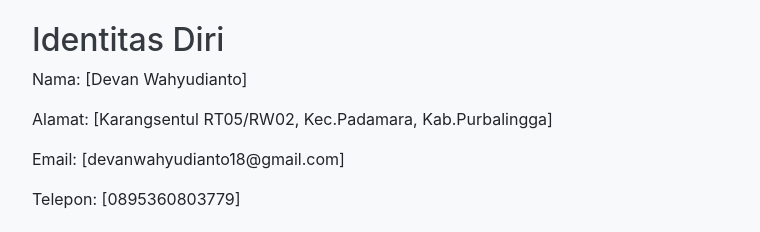
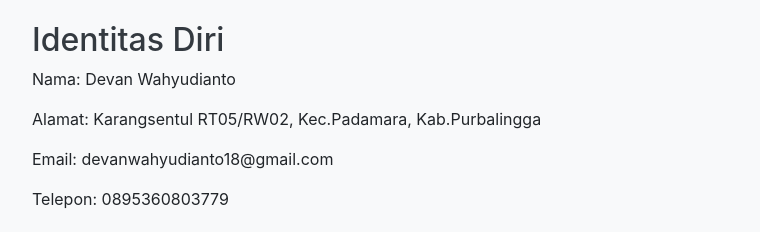
Before and after one commit to devan011/biodata, a plain HTML site: page index.html in a window 1280 px wide. Shown: the part 273-505 px from the top of the page, without its empty margins (53-813 px from the left). Drawn offline with nearby package versions, Linux system fonts and the light colour scheme.

Commit message:
Update index.html dari web
update dari web

```diff
--- a/index.html
+++ b/index.html
@@ -20,10 +20,10 @@
 
     <div class="mt-4">
         <h2>Identitas Diri</h2>
-        <p>Nama: [Devan Wahyudianto]</p>
-        <p>Alamat: [Karangsentul RT05/RW02, Kec.Padamara, Kab.Purbalingga]</p>
-        <p>Email: [devanwahyudianto18@gmail.com]</p>
-        <p>Telepon: [0895360803779]</p>
+        <p>Nama: Devan Wahyudianto</p>
+        <p>Alamat: Karangsentul RT05/RW02, Kec.Padamara, Kab.Purbalingga</p>
+        <p>Email: devanwahyudianto18@gmail.com</p>
+        <p>Telepon: 0895360803779</p>
     </div>
 
     <div class="mt-4">
```
